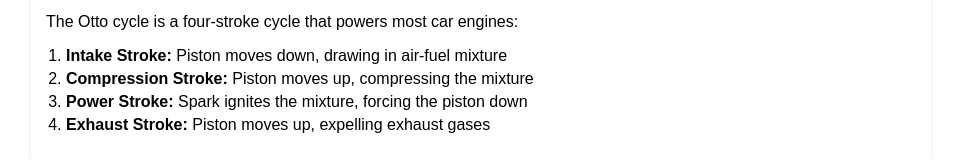
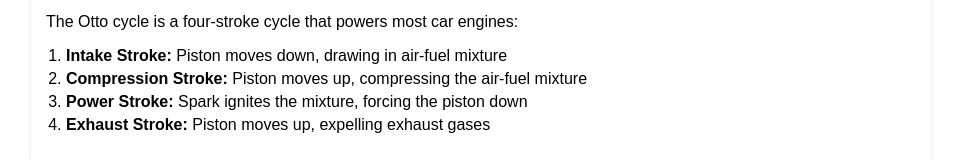
Before and after one commit to SidMirchandani/otto-engine-simulator, a Next.js app: page / in a window 1280 px wide. Shown: the part 573-733 px from the top of the page, without its empty margins (159-1120 px from the left). Built offline with nearby package versions, Linux system fonts and the light colour scheme.

Commit message:
Update OttoEngineSimulator.jsx

```diff
--- a/components/OttoEngineSimulator.jsx
+++ b/components/OttoEngineSimulator.jsx
@@ -1,4 +1,4 @@
-import React, { useState, useEffect, useRef } from 'react';
+  import React, { useState, useEffect, useRef } from 'react';
 
 const OttoEngineSimulator = () => {
   const [cycle, setCycle] = useState(0); // 0: Intake, 1: Compression, 2: Power, 3: Exhaust
@@ -357,7 +357,7 @@ const OttoEngineSimulator = () => {
         </p>
         <ol style={{paddingLeft: '20px'}}>
           <li style={{margin: '5px 0'}}><strong>Intake Stroke:</strong> Piston moves down, drawing in air-fuel mixture</li>
-          <li style={{margin: '5px 0'}}><strong>Compression Stroke:</strong> Piston moves up, compressing the mixture</li>
+          <li style={{margin: '5px 0'}}><strong>Compression Stroke:</strong> Piston moves up, compressing the air-fuel mixture</li>
           <li style={{margin: '5px 0'}}><strong>Power Stroke:</strong> Spark ignites the mixture, forcing the piston down</li>
           <li style={{margin: '5px 0'}}><strong>Exhaust Stroke:</strong> Piston moves up, expelling exhaust gases</li>
         </ol>
```
